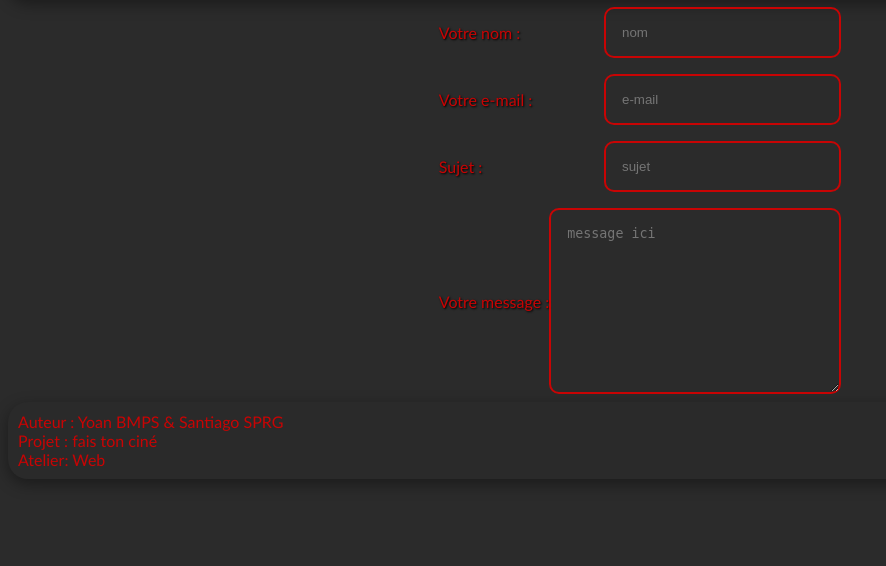
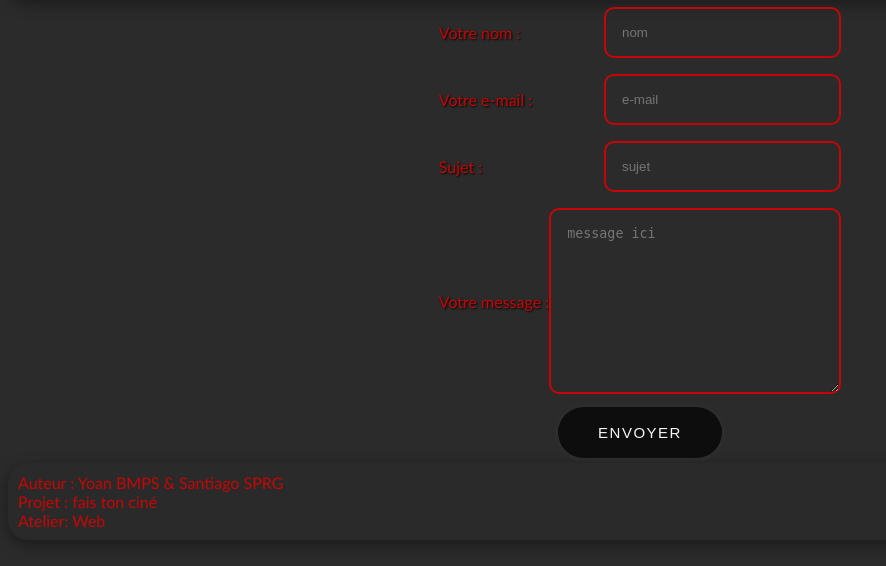
Before and after one commit to sspirig/fait-ton-cineATWEB, a PHP site: page /aide.html in a window 1280 px wide. Shown: the part 130-696 px from the top of the page, without its empty margins (0-886 px from the left). Run offline with PHP 8.4, Linux system fonts and the light colour scheme.

Commit message:
Btn
Ajout des btn et style pour les btn pour les forms login et aide

```diff
--- a/aide.html
+++ b/aide.html
@@ -17,7 +17,7 @@
     <header>
         <div></div> <!-- Future place ptt logo -->
         <h1>Aide</h1>
-        <div><a class="button" href="login.html">Login</a><a  class="button" href="index.html">Acceuil</a></div> <!-- Changer le lien -->
+        <div><a class="button" href="login.html">Login</a><a class="button" href="index.html">Acceuil</a></div> <!-- Changer le lien -->
     </header>
     <main class="flexForm">
         <form action="script.???" method="post">
@@ -37,6 +37,9 @@
                 <label for="message">Votre message :</label>
                 <textarea name="message" id="message" class="input" class="inputAide" placeholder="message ici" cols="30" rows="10"></textarea>
             </div>
+            <div class="inputBtn">
+                <input class="buttonLien" type="button" value="Envoyer">
+            </div>
         </form>
     </main>
     <footer>
--- a/css/style.css
+++ b/css/style.css
@@ -44,7 +44,7 @@ section {
     box-shadow: 2px 2px 15px #c80404 inset;
 }
 
-a {
+a, .buttonLien {
     color: whitesmoke;
     text-decoration: none;
     padding: 17px 40px;
@@ -59,14 +59,14 @@ a {
     margin: 5px;
 }
 
-.button:hover {
+.button:hover, .buttonLien:hover {
     background-color: hsl(0, 80%, 48%);
     color: hsl(0, 0%, 100%);
     box-shadow: rgb(220, 24, 53) 0px 7px 29px 0px;
 
 }
 
-a:active {
+a:active, .buttonLien:active {
     background-color: hsl(352, 82%, 45%);
     color: hsl(0, 0%, 100%);
     box-shadow: rgb(220, 24, 24) 0px 0px 0px 0px;
@@ -74,7 +74,7 @@ a:active {
     transition: 100ms;
 }
 
-/* LOGIN */
+/* FORM */
 .flexForm {
     display: flex;
     flex-direction: column;
@@ -99,3 +99,8 @@ label {
     align-items: center;
     justify-content: space-between;
 }
+
+.inputBtn{
+    display: flex;
+    justify-content: center;
+}
--- a/index.html
+++ b/index.html
@@ -17,7 +17,7 @@
     <header>
         <div></div> <!-- Future place ptt logo -->
         <h1>Fais ton ciné</h1>
-        <div><a class="button" href="login.html">Login</a><a  class="button" href="aide.html">Aide</a></div> <!-- Changer le lien -->
+        <div><a class="button" href="login.html">Login</a><a class="button" href="aide.html">Aide</a></div> <!-- Changer le lien -->
     </header>
     <main>
         <section>
--- a/login.html
+++ b/login.html
@@ -17,7 +17,7 @@
     <header>
         <div></div> <!-- Future place ptt logo -->
         <h1>Login</h1>
-        <div><a class="button" href="index.html">Acceuil</a><a  class="button" href="aide.html">Aide</a></div> <!-- Changer le lien -->
+        <div><a class="button" href="index.html">Acceuil</a><a class="button" href="aide.html">Aide</a></div> <!-- Changer le lien -->
     </header>
     <main class="flexForm">
         <form action="script.php" method="post">
@@ -33,6 +33,9 @@
                 <label for="mdp">Mot de passe :</label>
                 <input type="mdp" name="mdp" id="mdp" class="input" placeholder="Mot de passe" value="">
             </div>
+            <div class="inputBtn">
+                <input class="buttonLien" type="button" value="Connexion">
+            </div>
         </form>
     </main>
     <footer>
```
